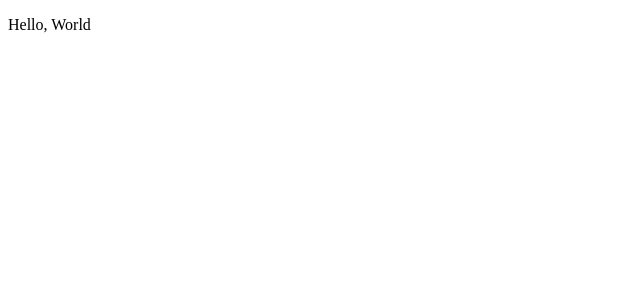
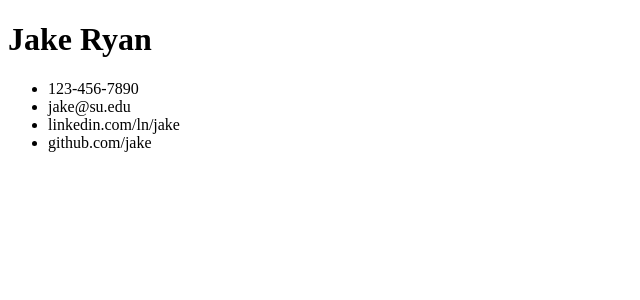
Before and after one commit to endulum/odin-cv-app, a React (Vite) app: page / in a window 1280 px wide. Shown: the top 300 px of the page, without its empty margins (0-640 px from the left). Built offline with nearby package versions, Linux system fonts and the light colour scheme.

Commit message:
"General" component with dummy data

```diff
--- /dev/null
+++ b/src/App.jsx
@@ -0,0 +1,15 @@
+import General from './components/General';
+
+const general = {
+  name: 'Jake Ryan',
+  tel: '123-456-7890',
+  email: 'jake@su.edu',
+  linkedIn: 'linkedin.com/ln/jake',
+  gitHub: 'github.com/jake',
+};
+
+export default function App() {
+  return (
+    <General details={general} />
+  );
+}
--- /dev/null
+++ b/src/components/General.jsx
@@ -0,0 +1,21 @@
+export default function General({ details }) {
+  return (
+    <div className="general">
+      {details.name && <h1 className="general-name">{details.name}</h1>}
+      <ul className="general-details">
+        {Object.keys(details)
+          .splice(1, Object.keys(details).length)
+          .map((detail) => {
+            if (details[detail]) {
+              return (
+                <li className="general-detail" key={detail}>
+                  {details[detail]}
+                </li>
+              );
+            }
+            return null;
+          })}
+      </ul>
+    </div>
+  );
+}
--- a/src/main.jsx
+++ b/src/main.jsx
@@ -1,8 +1,9 @@
 import React from 'react';
 import ReactDOM from 'react-dom/client';
+import App from './App';
 
 ReactDOM.createRoot(document.getElementById('root')).render(
   <React.StrictMode>
-    <p>Hello, World</p>
+    <App />
   </React.StrictMode>,
 );
```
